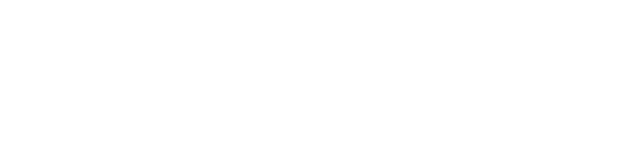
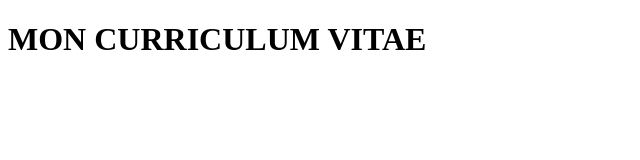
Before and after one commit to Michma229/git-mon-cv, a plain HTML site: page index.html in a window 1280 px wide. Shown: the whole page, without its empty margins (0-640 px from the left). Drawn offline with Linux system fonts and the light colour scheme.

Commit message:
mise en place de la section titre

```diff
--- a/index.html
+++ b/index.html
@@ -8,6 +8,7 @@
     <title>Mon CV</title>
 </head>
 <body>
+    <h1>MON CURRICULUM VITAE</h1>
 
 </body>
 </html>
```
